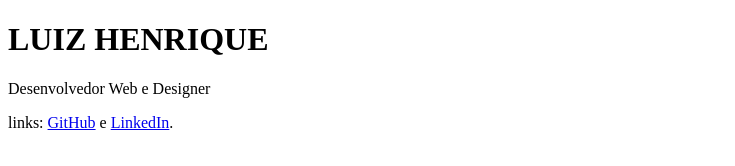
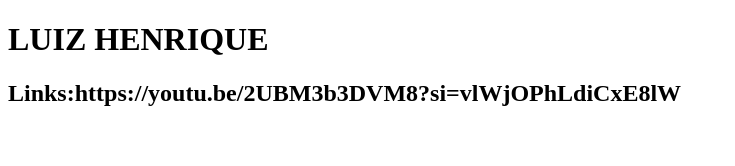
Before and after one commit to luizsoaress/missaoAA, a plain HTML site: page index.html in a window 1280 px wide. Shown: the whole page, without its empty margins (0-735 px from the left). Drawn offline with Linux system fonts and the light colour scheme.

Commit message:
ooooookkkkkk

```diff
--- a/index.html
+++ b/index.html
@@ -9,9 +9,7 @@
 <body>
     <div class="caixa-principal">
         <h1>LUIZ HENRIQUE</h1>
-        <div id="sub-title">
-            <p>Desenvolvedor Web e Designer</p>
-            <p>links: <a href=https://youtu.be/2UBM3b3DVM8?si=vlWjOPhLdiCxE8lW target="_blank">GitHub</a> e <a href=https://youtu.be/2UBM3b3DVM8?si=vlWjOPhLdiCxE8lW target="_blank">LinkedIn</a>.</p>
+        <h2>Links:https://youtu.be/2UBM3b3DVM8?si=vlWjOPhLdiCxE8lW  </h2>
         <div class="caixa-perguntas"></div>
         <div class="caixa-alternativas"></div>
         <div class="caixa-resultado">
```
